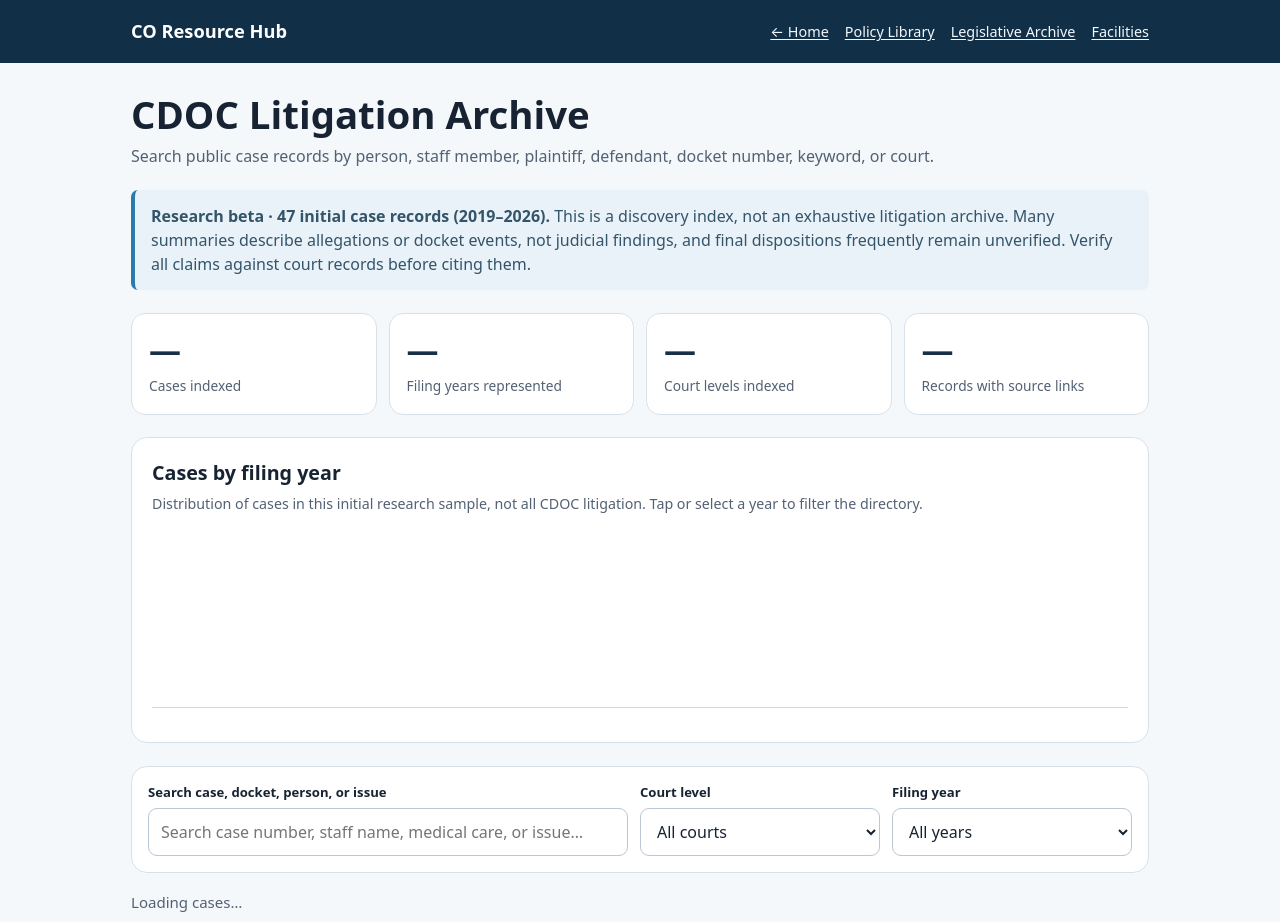
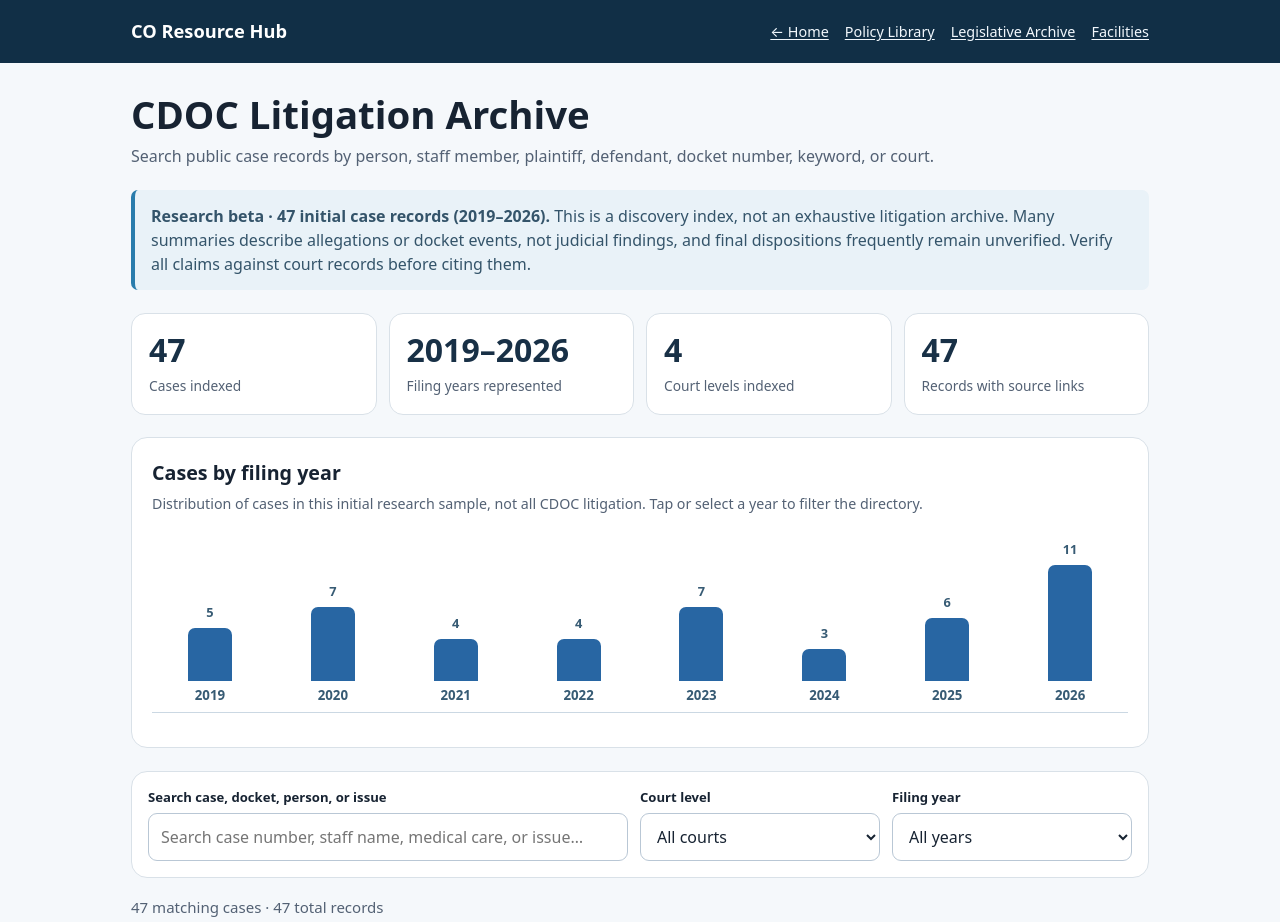
Before and after one commit to coresourcehub/coresourcehub.github.io, a plain HTML site: page litigation/index.html in a window 1280 px wide. Shown: the top 922 px of the page. Drawn offline with Linux system fonts and the light colour scheme.

Commit message:
Correct year and source-link patterns in interactive litigation chart

```diff
--- a/litigation/index.html
+++ b/litigation/index.html
@@ -45,12 +45,12 @@ const $ = id => document.getElementById(id);
 const state = {rows:[], filtered:[], page:0, perPage:10};
 function updateDashboard(){
 const all=state.rows;
-const years=[...new Set(all.map(r=>field(r,'Filing year (verify)')).filter(v=>/^\\d{4}$/.test(v)))].sort();
+const years=[...new Set(all.map(r=>field(r,'Filing year (verify)')).filter(v=>/^\d{4}$/.test(v)))].sort();
 const courts=[...new Set(all.map(r=>field(r,'Court level')).filter(v=>v&&v!=='Attorney identified'))];
 $('stat-total').textContent=all.length;
 $('stat-years').textContent=years.length?years[0]+'–'+years[years.length-1]:'—';
 $('stat-courts').textContent=courts.length;
-$('stat-sources').textContent=all.filter(r=>/^https:\\/\\//i.test(field(r,'Public source URL'))).length;
+$('stat-sources').textContent=all.filter(r=>/^https:\/\//i.test(field(r,'Public source URL'))).length;
 const counts=Object.fromEntries(years.map(y=>[y,all.filter(r=>field(r,'Filing year (verify)')===y).length]));
 const max=Math.max(1,...Object.values(counts));
 const target=$('year-bars');target.replaceChildren();
```
